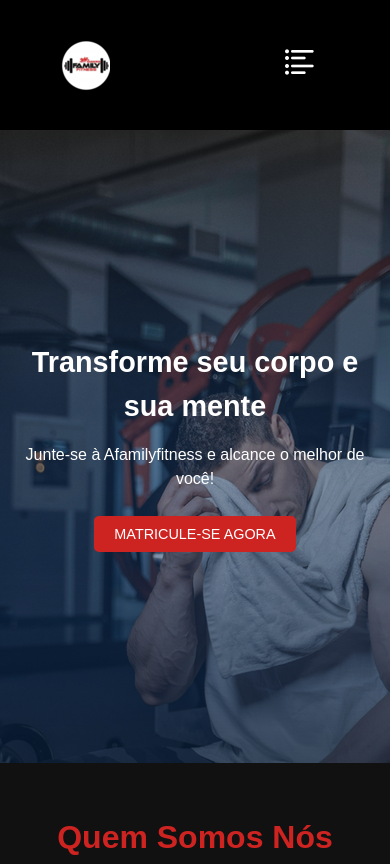
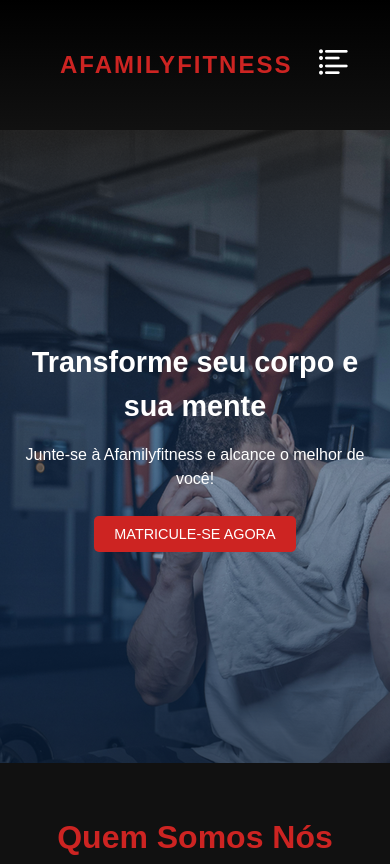
Before and after one commit to Bruno710454/AFAMILYFITNESS, a plain HTML site: page index.html in a window 390 px wide. Shown: the top 864 px of the page. Drawn offline with Linux system fonts and the light colour scheme.

Commit message:
\sdasd
asdasd

```diff
--- a/index.html
+++ b/index.html
@@ -11,7 +11,7 @@
     <header >
         <div class="tudo">
             <div class="inicio">
-                <h1 class="family">Afamilyfitness</h1>
+                <h1 class="family" style="border: 10px;">AFAMILYFITNESS</h1>
                 <img src="./Captura de tela 2025-10-24 094847 (1).png" alt="logo" class="logo">
             </div>
             <nav>
--- a/style.css
+++ b/style.css
@@ -19,7 +19,6 @@ header > .tudo{
     justify-content: space-between;
     align-items: center;
     padding: 10px 30px;
-    background-color: #000000;
     position: sticky;
     top: 0;
     z-index: 100;
@@ -27,11 +26,14 @@ header > .tudo{
 
 }
 
+
 header{
     display: flex;
     flex-direction: column;
     width: 100%;
     position: fixed;
+     background: linear-gradient(to right ,#000000,#000000d8);
+
 }
 
 .nav-mobile {
@@ -73,6 +75,7 @@ header h1 {
     color: #CD2422;
     font-size: 1.8rem;
     letter-spacing: 2px;
+    font-size: 25px;
 }
 
 nav a {
@@ -89,7 +92,6 @@ nav a:hover {
 
 /* === Hero Section === */
 .hero {
-    background: linear-gradient(rgba(0, 0, 0, 0.6), rgba(0, 0, 0, 0.6));
     height: 90vh;
     display: flex;
     justify-content: center;
@@ -255,13 +257,17 @@ footer {
         flex-direction: column;
         justify-content: space-around;
         align-items: center;
-        background-color: #000000;
+        background: linear-gradient(#000000,#3636361a);
         position: relative;
     }
 
 
 
     .family{
+        display: block;
+    }
+
+    .logo {
         display: none;
     }
 
@@ -316,6 +322,7 @@ footer {
 
     header h1 {
         font-size: 1.5rem;
+        font-weight: bolder;
     }
 
     nav {
```
